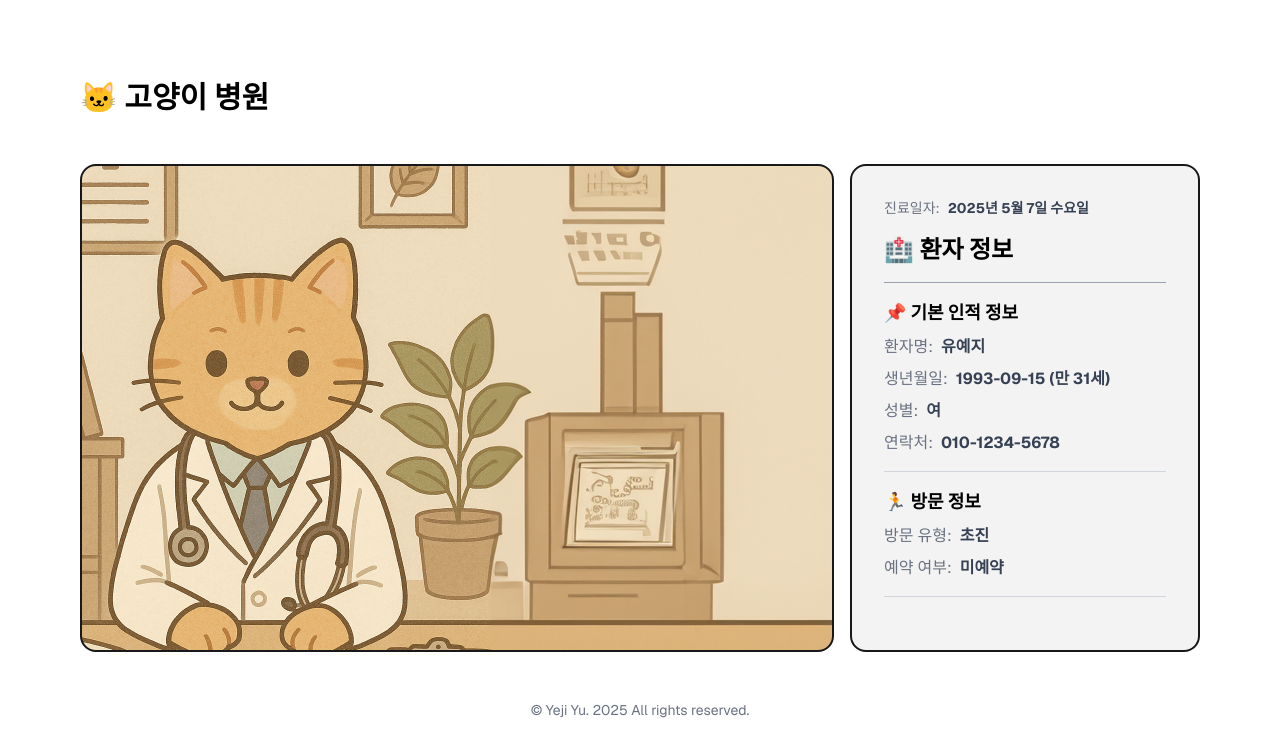
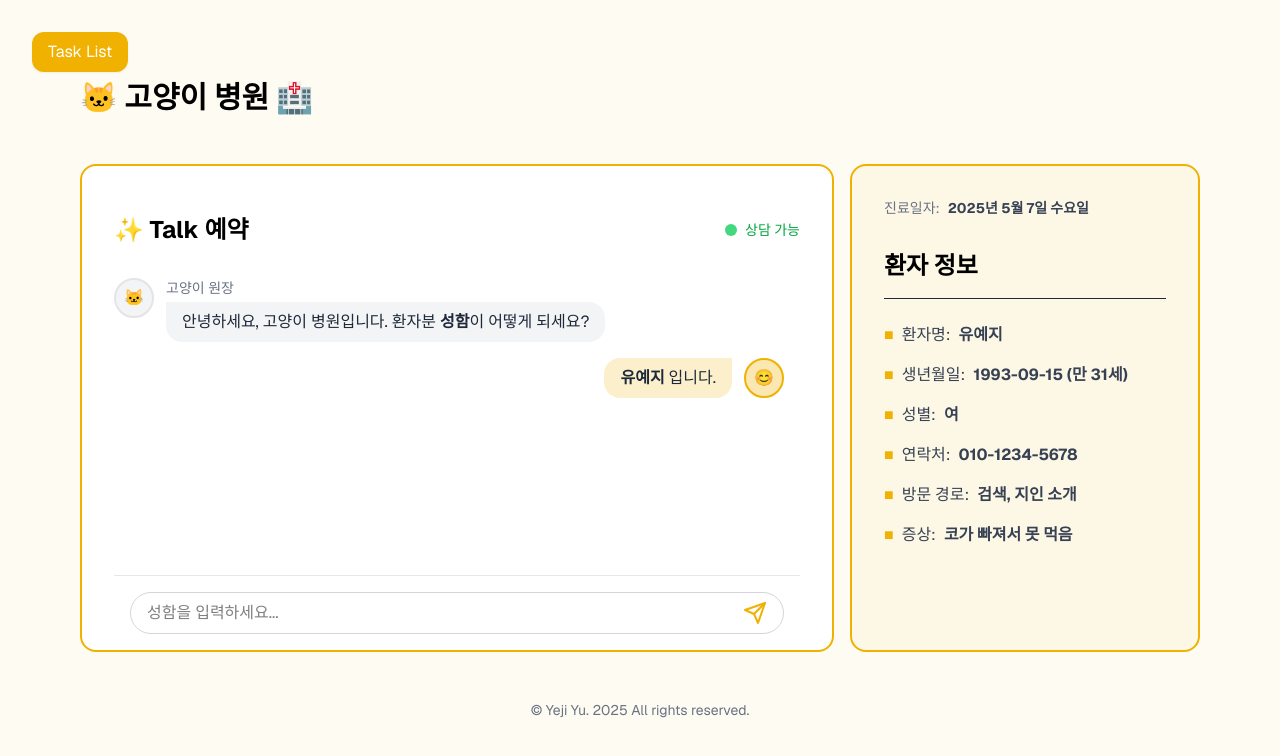
Before and after one commit to yejiyu0915/my-kitty, a Next.js app: page / in a window 1280 px wide. Shown: the top 756 px of the page. Built offline with nearby package versions, Linux system fonts and the light colour scheme.

Commit message:
내용 단순하게 변경, Task List 추가

```diff
--- a/app/globals.css
+++ b/app/globals.css
@@ -51,8 +51,8 @@
   --card-foreground: oklch(0.141 0.005 285.823);
   --popover: oklch(1 0 0);
   --popover-foreground: oklch(0.141 0.005 285.823);
-  --primary: oklch(0.21 0.006 285.885);
-  --primary-foreground: oklch(0.985 0 0);
+  --primary: oklch(0.795 0.184 86.047);
+  --primary-foreground: oklch(0.421 0.095 57.708);
   --secondary: oklch(0.967 0.001 286.375);
   --secondary-foreground: oklch(0.21 0.006 285.885);
   --muted: oklch(0.967 0.001 286.375);
@@ -62,7 +62,7 @@
   --destructive: oklch(0.577 0.245 27.325);
   --border: oklch(0.92 0.004 286.32);
   --input: oklch(0.92 0.004 286.32);
-  --ring: oklch(0.705 0.015 286.067);
+  --ring: oklch(0.795 0.184 86.047);
   --chart-1: oklch(0.646 0.222 41.116);
   --chart-2: oklch(0.6 0.118 184.704);
   --chart-3: oklch(0.398 0.07 227.392);
@@ -70,12 +70,12 @@
   --chart-5: oklch(0.769 0.188 70.08);
   --sidebar: oklch(0.985 0 0);
   --sidebar-foreground: oklch(0.141 0.005 285.823);
-  --sidebar-primary: oklch(0.21 0.006 285.885);
-  --sidebar-primary-foreground: oklch(0.985 0 0);
+  --sidebar-primary: oklch(0.795 0.184 86.047);
+  --sidebar-primary-foreground: oklch(0.421 0.095 57.708);
   --sidebar-accent: oklch(0.967 0.001 286.375);
   --sidebar-accent-foreground: oklch(0.21 0.006 285.885);
   --sidebar-border: oklch(0.92 0.004 286.32);
-  --sidebar-ring: oklch(0.705 0.015 286.067);
+  --sidebar-ring: oklch(0.795 0.184 86.047);
 }
 
 .dark {
@@ -85,8 +85,8 @@
   --card-foreground: oklch(0.985 0 0);
   --popover: oklch(0.21 0.006 285.885);
   --popover-foreground: oklch(0.985 0 0);
-  --primary: oklch(0.92 0.004 286.32);
-  --primary-foreground: oklch(0.21 0.006 285.885);
+  --primary: oklch(0.795 0.184 86.047);
+  --primary-foreground: oklch(0.421 0.095 57.708);
   --secondary: oklch(0.274 0.006 286.033);
   --secondary-foreground: oklch(0.985 0 0);
   --muted: oklch(0.274 0.006 286.033);
@@ -96,7 +96,7 @@
   --destructive: oklch(0.704 0.191 22.216);
   --border: oklch(1 0 0 / 10%);
   --input: oklch(1 0 0 / 15%);
-  --ring: oklch(0.552 0.016 285.938);
+  --ring: oklch(0.554 0.135 66.442);
   --chart-1: oklch(0.488 0.243 264.376);
   --chart-2: oklch(0.696 0.17 162.48);
   --chart-3: oklch(0.769 0.188 70.08);
@@ -104,12 +104,12 @@
   --chart-5: oklch(0.645 0.246 16.439);
   --sidebar: oklch(0.21 0.006 285.885);
   --sidebar-foreground: oklch(0.985 0 0);
-  --sidebar-primary: oklch(0.488 0.243 264.376);
-  --sidebar-primary-foreground: oklch(0.985 0 0);
+  --sidebar-primary: oklch(0.795 0.184 86.047);
+  --sidebar-primary-foreground: oklch(0.421 0.095 57.708);
   --sidebar-accent: oklch(0.274 0.006 286.033);
   --sidebar-accent-foreground: oklch(0.985 0 0);
   --sidebar-border: oklch(1 0 0 / 10%);
-  --sidebar-ring: oklch(0.552 0.016 285.938);
+  --sidebar-ring: oklch(0.554 0.135 66.442);
 }
 
 @layer base {
--- a/app/layout.tsx
+++ b/app/layout.tsx
@@ -3,7 +3,7 @@ import { Geist, Geist_Mono } from 'next/font/google';
 import './globals.css';
 import Header from '@/components/layouts/Header';
 import Footer from '@/components/layouts/Footer';
-
+import TaskList from '@/components/layouts/TaskList';
 const geistSans = Geist({
   variable: '--font-geist-sans',
   subsets: ['latin'],
@@ -15,8 +15,8 @@ const geistMono = Geist_Mono({
 });
 
 export const metadata: Metadata = {
-  title: 'Create Next App',
-  description: 'Generated by create next app',
+  title: '고양이 병원',
+  description: 'by 유예지',
 };
 
 export default function RootLayout({
@@ -26,12 +26,13 @@ export default function RootLayout({
 }>) {
   return (
     <html lang="ko">
-      <body className={`${geistSans.variable} ${geistMono.variable} antialiased`}>
-        <div className="grid h-screen grid-rows-[auto_1fr_auto] items-center justify-items-center gap-12 overflow-hidden p-8 pb-20 font-[family-name:var(--font-geist-sans)] sm:p-20">
+      <body className={`${geistSans.variable} ${geistMono.variable} bg-primary/5 antialiased`}>
+        <div className="relative grid h-screen grid-rows-[auto_1fr_auto] items-center justify-items-center gap-12 overflow-hidden p-8 pb-20 font-[family-name:var(--font-geist-sans)] sm:p-20">
           <Header />
           <main className="flex h-full w-full max-w-6xl flex-col items-center gap-[32px] overflow-y-auto sm:items-start">
             {children}
           </main>
+          <TaskList />
           <Footer />
         </div>
       </body>
--- a/app/page.tsx
+++ b/app/page.tsx
@@ -1,12 +1,154 @@
 // import Image from 'next/image';
-import { dummyPatientData } from './data/dummy';
-import { PatientCard } from './components/patient/PatientCard';
+// import { dummyPatientData } from './data/dummy';
+// import { PatientCard } from './components/patient/PatientCard';
+import { Separator } from '@/components/ui/separator';
 
 export default function Home() {
   return (
     <div className="grid h-full w-full grid-cols-[1fr_350px] items-start justify-between gap-4">
-      <div className="bg-cat border-primary flex h-full w-full flex-col items-center gap-6 rounded-lg border-2 bg-white p-8 pt-12"></div>
-      <PatientCard patientData={dummyPatientData} />
+      <div className="border-primary flex h-full w-full flex-col items-center gap-6 overflow-hidden rounded-lg border-2 bg-white px-8 pt-12 pb-0">
+        <div className="flex h-full w-full flex-col space-y-4 overflow-hidden">
+          <div className="flex items-center justify-between">
+            <h2 className="text-2xl font-bold">✨ Talk 예약</h2>
+            <div className="flex items-center gap-2">
+              <div className="h-3 w-3 animate-pulse rounded-full bg-green-500"></div>
+              <span className="text-sm font-medium text-green-600">상담 가능</span>
+            </div>
+          </div>
+
+          <div className="scrollbar-thin scrollbar-thumb-gray-100 scrollbar-track-transparent my-4 flex-1 overflow-y-auto pr-4">
+            {/* 왼쪽 말풍선 (상대방) */}
+            <div className="mb-4 flex items-start gap-3">
+              <div className="flex h-10 w-10 flex-shrink-0 items-center justify-center rounded-full border-2 bg-gray-100">
+                <span className="text-gray-600">🐱</span>
+              </div>
+              <div className="flex flex-col">
+                <span className="mb-1 text-sm text-gray-500">고양이 원장</span>
+                <div className="rounded-2xl rounded-tl-none bg-gray-100 px-4 py-2">
+                  <p className="text-gray-800">
+                    안녕하세요, 고양이 병원입니다. 환자분 <span className="font-bold">성함</span>이
+                    어떻게 되세요?
+                  </p>
+                </div>
+                {/* <span className="mt-1 text-xs text-gray-400">오전 10:23</span> */}
+              </div>
+            </div>
+
+            {/* 오른쪽 말풍선 (나) */}
+            <div className="mb-4 flex items-start justify-end gap-3">
+              <div className="flex flex-col items-end">
+                <div className="bg-primary/20 rounded-2xl rounded-tr-none px-4 py-2">
+                  <p className="text-gray-800">
+                    <span className="font-bold">유예지</span> 입니다.
+                  </p>
+                </div>
+                {/* <span className="mt-1 text-xs text-gray-400">오전 10:25</span> */}
+              </div>
+              <div className="bg-primary/30 border-primary flex h-10 w-10 flex-shrink-0 items-center justify-center rounded-full border-2">
+                <span className="text-primary">😊</span>
+              </div>
+            </div>
+          </div>
+
+          {/* 왼쪽 말풍선 (상대방) */}
+          {/* <div className="flex items-start gap-3">
+            <div className="flex h-10 w-10 flex-shrink-0 items-center justify-center rounded-full bg-gray-300">
+              <span className="text-gray-600">👨</span>
+            </div>
+            <div className="flex flex-col">
+              <span className="mb-1 text-sm text-gray-500">홍길동</span>
+              <div className="max-w-[80%] rounded-2xl rounded-tl-none bg-gray-100 px-4 py-2">
+                <p className="text-gray-800">감사합니다. 10분 내로 도착하겠습니다.</p>
+              </div>
+              <span className="mt-1 text-xs text-gray-400">오전 10:26</span>
+            </div>
+          </div> */}
+        </div>
+
+        {/* 메시지 입력 영역 */}
+        <div className="sticky bottom-0 left-0 mt-auto w-full border-t border-gray-200 bg-white p-4">
+          <div className="flex items-center gap-2 rounded-full border border-gray-300 px-4 py-2">
+            <input
+              type="text"
+              placeholder="성함을 입력하세요..."
+              className="flex-1 bg-transparent outline-none"
+            />
+            <button className="text-primary hover:text-primary/80">
+              <svg
+                xmlns="http://www.w3.org/2000/svg"
+                width="24"
+                height="24"
+                viewBox="0 0 24 24"
+                fill="none"
+                stroke="currentColor"
+                strokeWidth="2"
+                strokeLinecap="round"
+                strokeLinejoin="round"
+              >
+                <line x1="22" y1="2" x2="11" y2="13"></line>
+                <polygon points="22 2 15 22 11 13 2 9 22 2"></polygon>
+              </svg>
+            </button>
+          </div>
+        </div>
+      </div>
+
+      <div className="border-primary bg-primary/5 flex h-full w-full flex-col overflow-hidden rounded-lg border-2 p-8">
+        <div>
+          <div className="flex flex-col gap-2 pb-4">
+            <div className="flex items-center gap-2">
+              <span className="text-sm text-gray-500">진료일자:</span>
+              <span className="text-sm font-bold text-gray-700">
+                {new Date().toLocaleDateString('ko-KR', {
+                  year: 'numeric',
+                  month: 'long',
+                  day: 'numeric',
+                  weekday: 'long',
+                })}
+              </span>
+            </div>
+          </div>
+          <h2 className="my-4 text-2xl font-bold">환자 정보</h2>
+          <Separator className="bg-gray-800" />
+        </div>
+
+        <div className="scrollbar-thin scrollbar-thumb-gray-400 scrollbar-track-transparent my-6 flex-1 overflow-y-auto">
+          <div className="my-8 mt-0 flex flex-col gap-4">
+            <ul className="space-y-4">
+              <li className="flex items-center gap-2">
+                <span className="text-primary">■</span>
+                <span className="text-md text-gray-700">환자명:</span>
+                <span className="text-md font-bold text-gray-700">유예지</span>
+              </li>
+              <li className="flex items-center gap-2">
+                <span className="text-primary">■</span>
+                <span className="text-md text-gray-700">생년월일:</span>
+                <span className="text-md font-bold text-gray-700">1993-09-15 (만 31세)</span>
+              </li>
+              <li className="flex items-center gap-2">
+                <span className="text-primary">■</span>
+                <span className="text-md text-gray-700">성별:</span>
+                <span className="text-md font-bold text-gray-700">여</span>
+              </li>
+              <li className="flex items-center gap-2">
+                <span className="text-primary">■</span>
+                <span className="text-md text-gray-700">연락처:</span>
+                <span className="text-md font-bold text-gray-700">010-1234-5678</span>
+              </li>
+              <li className="flex items-center gap-2">
+                <span className="text-primary">■</span>
+                <span className="text-md text-gray-700">방문 경로:</span>
+                <span className="text-md font-bold text-gray-700">검색, 지인 소개</span>
+              </li>
+              <li className="flex items-center gap-2">
+                <span className="text-primary">■</span>
+                <span className="text-md text-gray-700">증상:</span>
+                <span className="text-md font-bold text-gray-700">코가 빠져서 못 먹음</span>
+              </li>
+            </ul>
+          </div>
+        </div>
+      </div>
     </div>
   );
 }
--- a/components/layouts/Header.tsx
+++ b/components/layouts/Header.tsx
@@ -1,7 +1,7 @@
 export default function Header() {
   return (
     <header className="flex w-full max-w-6xl items-center">
-      <h1 className="text-3xl font-bold">🐱 고양이 병원</h1>
+      <h1 className="text-3xl font-bold">🐱 고양이 병원 🏥</h1>
     </header>
   );
 }
--- /dev/null
+++ b/components/layouts/TaskList.tsx
@@ -0,0 +1,80 @@
+'use client';
+
+import { useState } from 'react';
+
+// 할 일 목록 데이터
+const taskData = [
+  { id: 1, text: '전반적 레이아웃 구성', isDone: true },
+  { id: 2, text: '큰 규모 컴포넌트 분리', isDone: true },
+  { id: 3, text: 'TaskList 컴포넌트 제작', isDone: true },
+  { id: 4, text: '입력 컴포넌트 제작', isDone: false },
+  { id: 5, text: '데이터 바인딩', isDone: false },
+  { id: 6, text: '컴포넌트 세분화', isDone: false },
+  { id: 7, text: '추가 기능 구현', isDone: false },
+  { id: 8, text: '오류 잡기', isDone: false },
+  { id: 9, text: '반응형 작업', isDone: false },
+  { id: 10, text: '애니메이션 추가', isDone: false },
+];
+
+export default function TaskList() {
+  // 리스트 표시 여부
+  const [isOpen, setIsOpen] = useState(false);
+  // 할 일 목록 상태
+  const [tasks, setTasks] = useState(taskData);
+
+  // 리스트 열고 닫기
+  const toggleList = () => {
+    setIsOpen(!isOpen);
+  };
+
+  // 할 일 완료 상태 변경
+  const toggleTask = (taskId: number) => {
+    setTasks(
+      tasks.map((task) => {
+        if (task.id === taskId) {
+          return { ...task, isDone: !task.isDone };
+        }
+        return task;
+      })
+    );
+  };
+
+  return (
+    <aside className="fixed top-8 left-8">
+      {/* Task List 버튼 */}
+      <button
+        onClick={toggleList}
+        className="bg-primary hover:bg-primary/90 cursor-pointer rounded-sm px-4 py-2 text-white shadow-xs transition-colors"
+      >
+        Task List
+      </button>
+
+      {/* Task List 내용 */}
+      <div
+        className={`mt-2 w-64 rounded-lg bg-white p-4 shadow-xs transition-all duration-200 ${
+          isOpen ? 'translate-y-0 opacity-100' : 'pointer-events-none -translate-y-2 opacity-0'
+        }`}
+      >
+        <h2 className="mb-4 text-lg font-semibold">Task List</h2>
+        <ul className="space-y-1 text-sm">
+          {tasks.map((task) => (
+            <li key={task.id} className="flex items-center gap-2 rounded p-2 hover:bg-gray-100">
+              <input
+                type="checkbox"
+                className="h-4 w-4 rounded border-gray-300"
+                checked={task.isDone}
+                onChange={() => toggleTask(task.id)}
+              />
+              <label
+                className={`flex-1 cursor-pointer ${task.isDone ? 'text-gray-500 line-through' : ''}`}
+                onClick={() => toggleTask(task.id)}
+              >
+                {task.text}
+              </label>
+            </li>
+          ))}
+        </ul>
+      </div>
+    </aside>
+  );
+}
```
